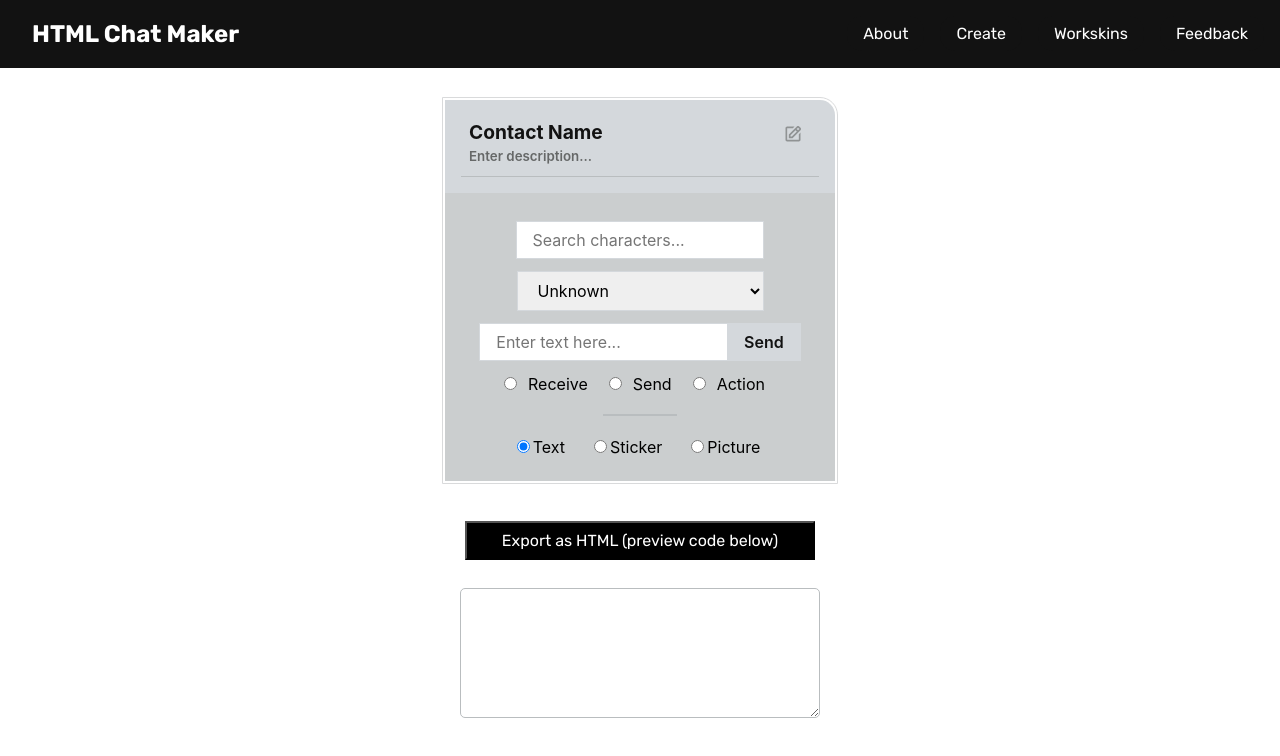
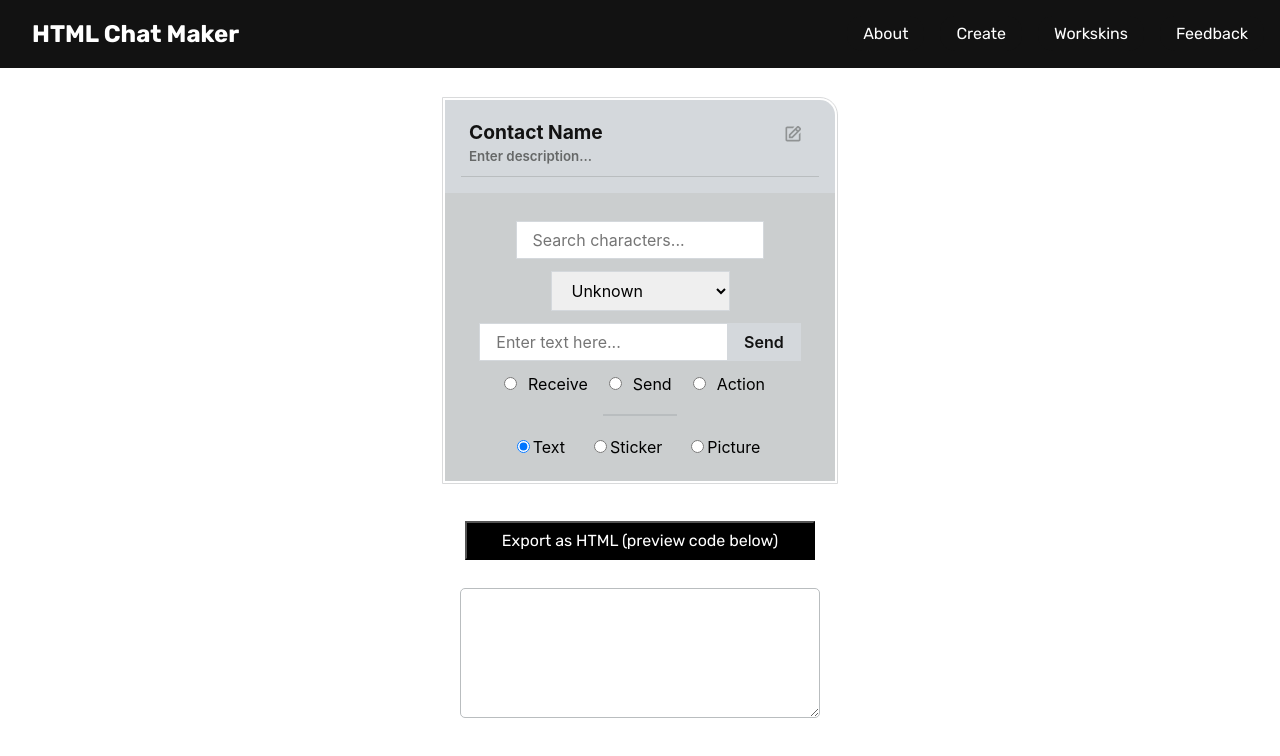
Before and after one commit to qriechan/html-chat-maker, a React (Vite) app: page /hsr in a window 1280 px wide. Shown: the top 756 px of the page. Built offline with nearby package versions, Linux system fonts and the light colour scheme.

Commit message:
bugfix 2 electric boogaloo

```diff
--- a/src/css/main.css
+++ b/src/css/main.css
@@ -751,7 +751,7 @@ label {
   align-items: center;
   text-align: center;
 }
-.write-text input[type=text] {
+.write-text input[type=text], .write-text input[type=url] {
   margin-top: 0.75rem;
   font-family: Bahnschrift, Inter, sans-serif;
   width: 60%;
@@ -760,7 +760,7 @@ label {
   font-size: medium;
   outline: none;
 }
-.write-text input[type=text]:focus {
+.write-text input[type=text]:focus, .write-text input[type=url]:focus {
   border-color: #121212;
   transition: 0.15s;
 }
@@ -794,6 +794,7 @@ label {
   padding: 0.5rem 1rem 0.5rem 1rem;
   border: 0.094rem solid #d4d8dc;
   font-size: medium;
+  width: 50%;
   outline: none;
   cursor: pointer;
 }
--- a/src/css/main.scss
+++ b/src/css/main.scss
@@ -888,7 +888,7 @@ label {
     align-items: center;
     text-align: center;
 
-    input[type=text] {
+    input[type=text], input[type=url] {
         margin-top: .75rem;
         font-family: $hsr-font-family;
         width: 60%;
@@ -937,6 +937,7 @@ label {
         padding: .5rem 1rem .5rem 1rem;
         border: .094rem solid $bgcolor-hsr;
         font-size: medium;
+        width: 50%;
         outline: none;
         cursor: pointer;
 
```
Also changed, not shown: 1 other file (tests, documents, lock files or other folders).
